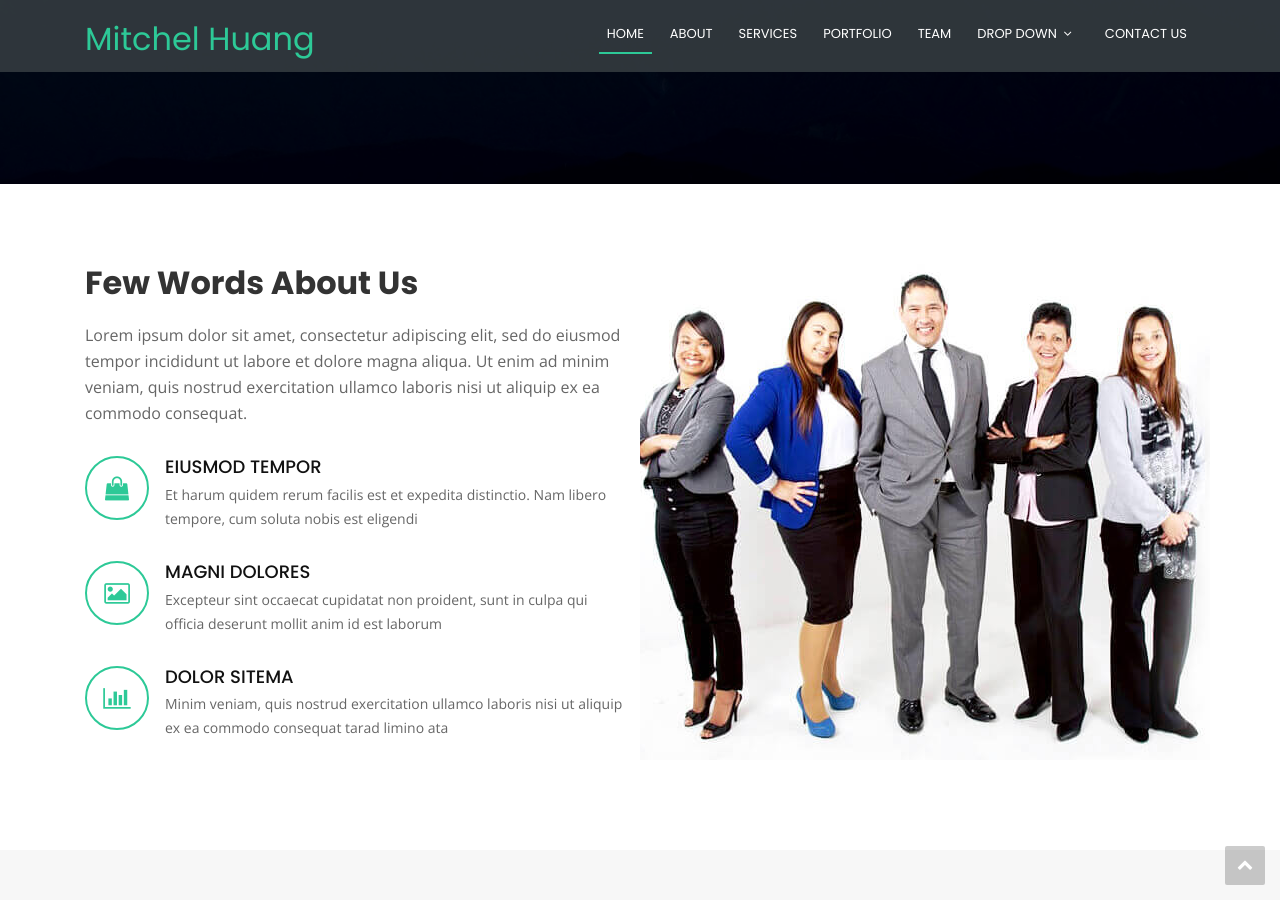
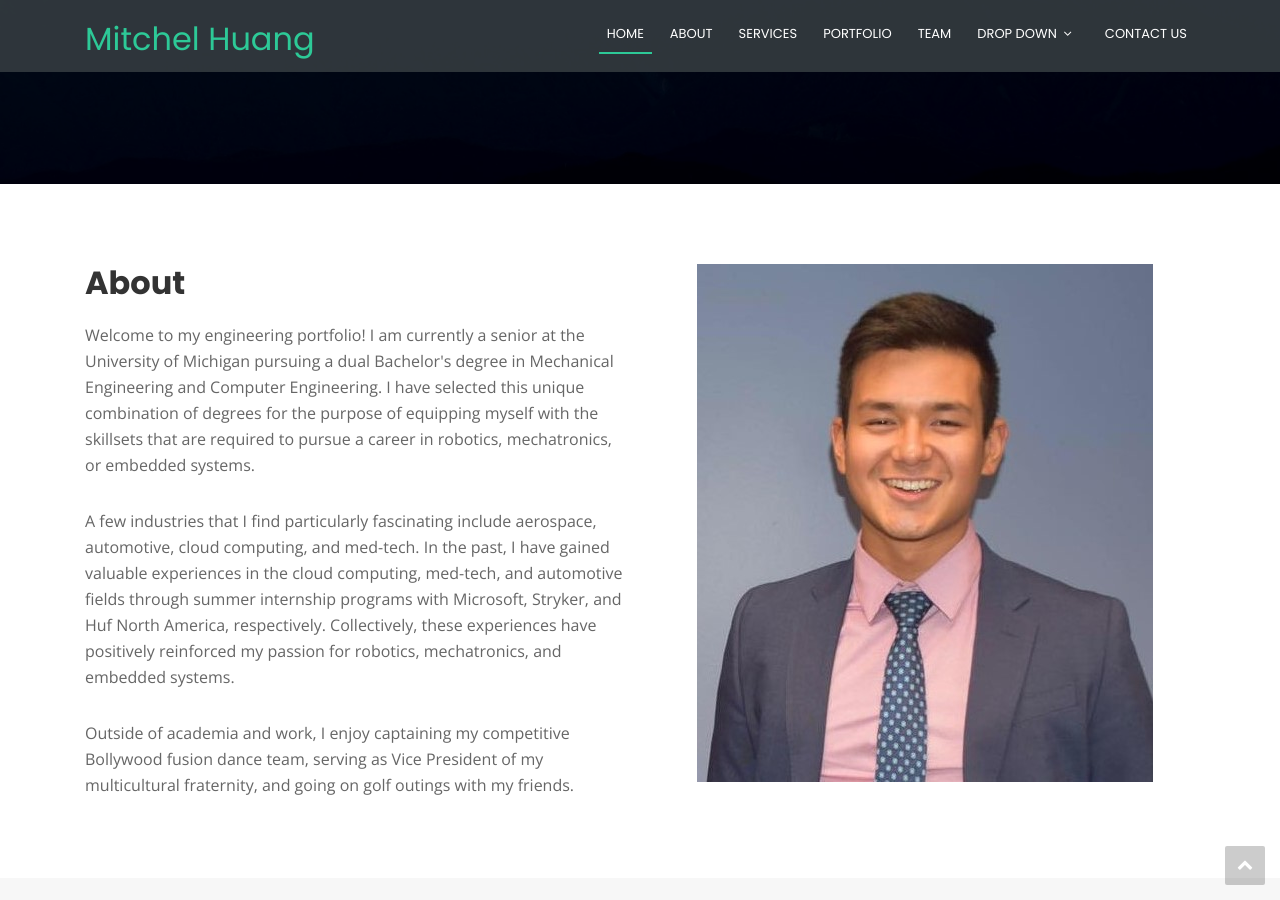
Before and after one commit to mithuang/mithuang.github.io, a Jekyll site: the page index.html, which Jekyll copies as it is, in a window 1280 px wide and 900 px high, scrolled down 716 px. Built offline with Jekyll 4.4.1, drawn with Linux system fonts in a browser that asks for light colours.

Commit message:
about text

```diff
--- a/index.html
+++ b/index.html
@@ -97,29 +97,16 @@
         <div class="row about-container">
 
           <div class="col-lg-6 content order-lg-1 order-2">
-            <h2 class="title">Few Words About Us</h2>
-            <p>
-              Lorem ipsum dolor sit amet, consectetur adipiscing elit, sed do eiusmod tempor incididunt ut labore et dolore magna aliqua. Ut enim ad minim veniam, quis nostrud exercitation ullamco laboris nisi ut aliquip ex ea commodo consequat.
-            </p>
-
-            <div class="icon-box wow fadeInUp">
-              <div class="icon"><i class="fa fa-shopping-bag"></i></div>
-              <h4 class="title"><a href="">Eiusmod Tempor</a></h4>
-              <p class="description">Et harum quidem rerum facilis est et expedita distinctio. Nam libero tempore, cum soluta nobis est eligendi</p>
-            </div>
-
-            <div class="icon-box wow fadeInUp" data-wow-delay="0.2s">
-              <div class="icon"><i class="fa fa-photo"></i></div>
-              <h4 class="title"><a href="">Magni Dolores</a></h4>
-              <p class="description">Excepteur sint occaecat cupidatat non proident, sunt in culpa qui officia deserunt mollit anim id est laborum</p>
-            </div>
-
-            <div class="icon-box wow fadeInUp" data-wow-delay="0.4s">
-              <div class="icon"><i class="fa fa-bar-chart"></i></div>
-              <h4 class="title"><a href="">Dolor Sitema</a></h4>
-              <p class="description">Minim veniam, quis nostrud exercitation ullamco laboris nisi ut aliquip ex ea commodo consequat tarad limino ata</p>
-            </div>
-
+            <h2 class="title">About</h2>
+            <p>Welcome to my engineering portfolio! I am currently a senior at the University of Michigan pursuing a dual Bachelor's
+              degree in Mechanical Engineering and Computer Engineering. I have selected this unique combination of degrees for the
+              purpose of equipping myself with the skillsets that are required to pursue a career in robotics, mechatronics, or embedded systems.</p>
+            <p>A few industries that I find particularly fascinating include aerospace, automotive, cloud computing, and med-tech.
+              In the past, I have gained valuable experiences in the cloud computing, med-tech, and automotive fields through summer
+              internship programs with Microsoft, Stryker, and Huf North America, respectively. Collectively, these experiences have
+              positively reinforced my passion for robotics, mechatronics, and embedded systems.</p>
+            <p>Outside of academia and work, I enjoy captaining my competitive Bollywood fusion dance team, serving as Vice President of
+              my multicultural fraternity, and going on golf outings with my friends.</p>
           </div>
 
           <div class="col-lg-6 background order-lg-2 order-1 wow fadeInRight"></div>
```
Also changed, not shown: img/about-img.jpg.
